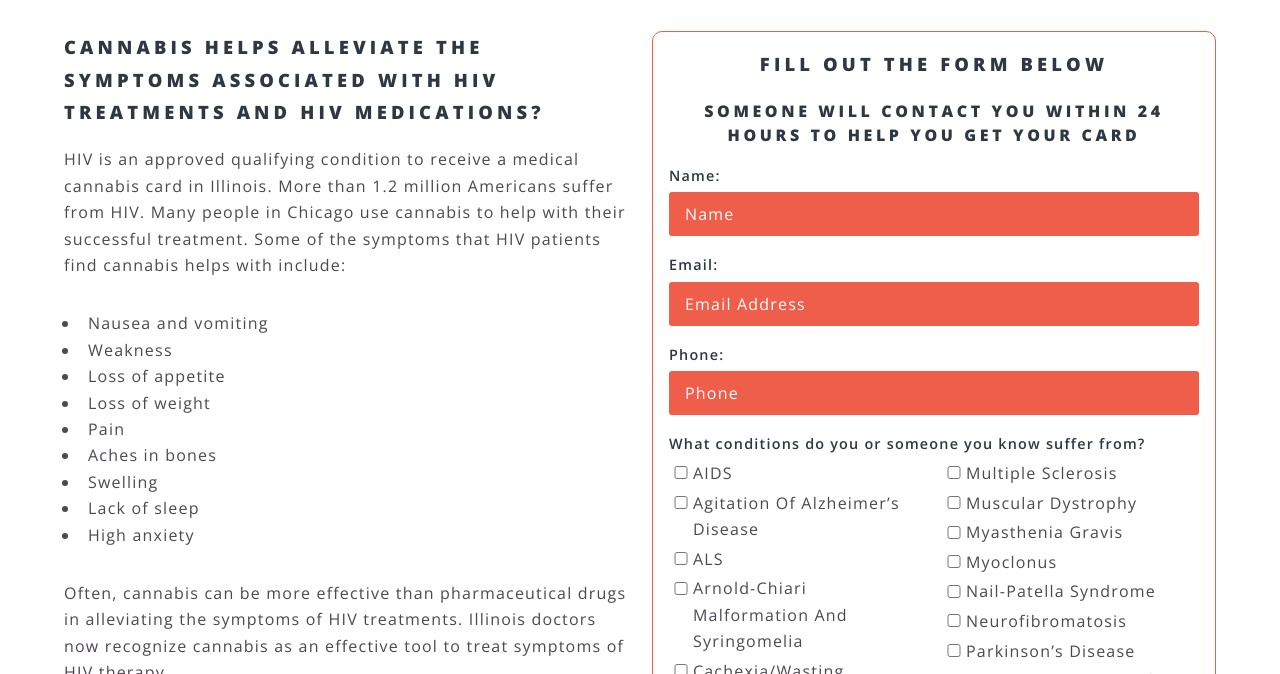
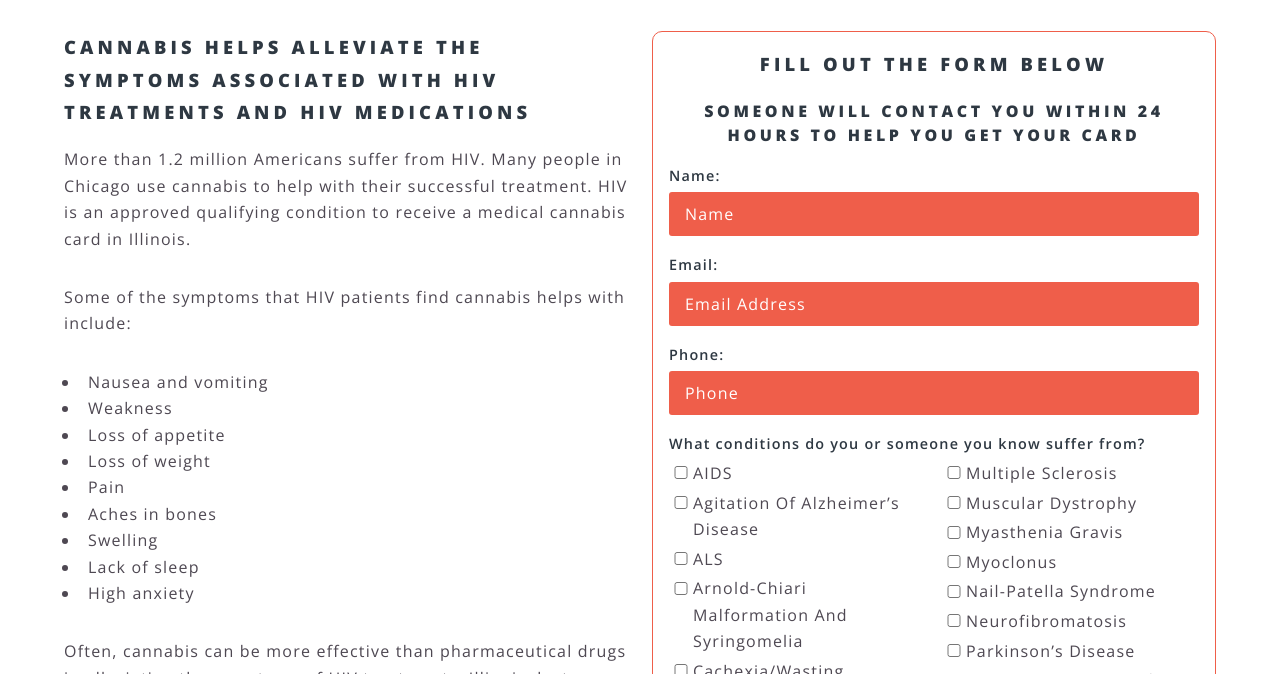
Before and after one commit to roncoalson/CMCA-master, a Jekyll site: the page built from hiv.md, in a window 1280 px wide and 900 px high, scrolled down 334 px, cut to the strip 226-900 px from the top of the window. Built offline with Jekyll 4.4.1, drawn with Linux system fonts in a browser that asks for light colours.

Commit message:
text changes to videos

```diff
--- a/hiv.md
+++ b/hiv.md
@@ -6,9 +6,11 @@ permalink: /hiv/
 youtubeID: kcHbjDlhIy4
 ---
 
-### Cannabis helps alleviate the symptoms associated with HIV treatments and HIV medications?
+### Cannabis helps alleviate the symptoms associated with HIV treatments and HIV medications
 
-HIV is an approved qualifying condition to receive a medical cannabis card in Illinois. More than 1.2 million Americans suffer from HIV.  Many people in Chicago use cannabis to help with their successful treatment. Some of the symptoms that HIV patients find cannabis helps with include:
+More than 1.2 million Americans suffer from HIV.  Many people in Chicago use cannabis to help with their successful treatment. HIV is an approved qualifying condition to receive a medical cannabis card in Illinois.
+
+Some of the symptoms that HIV patients find cannabis helps with include:
 
 * Nausea and vomiting
 * Weakness
```
Also changed, not shown: cancer.md (+3 -2 lines), crohns.md (+1 -1 lines), pain.md (+3 -1 lines).
